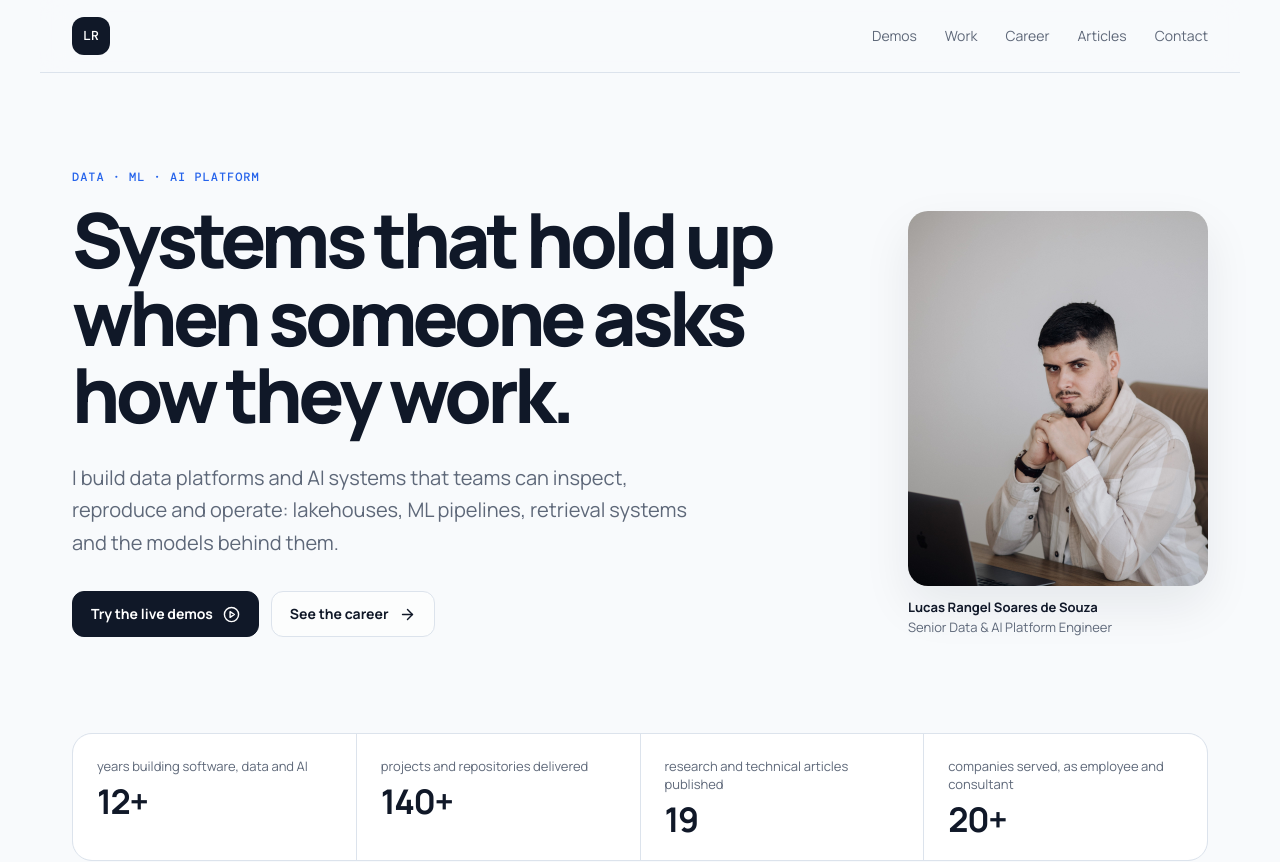
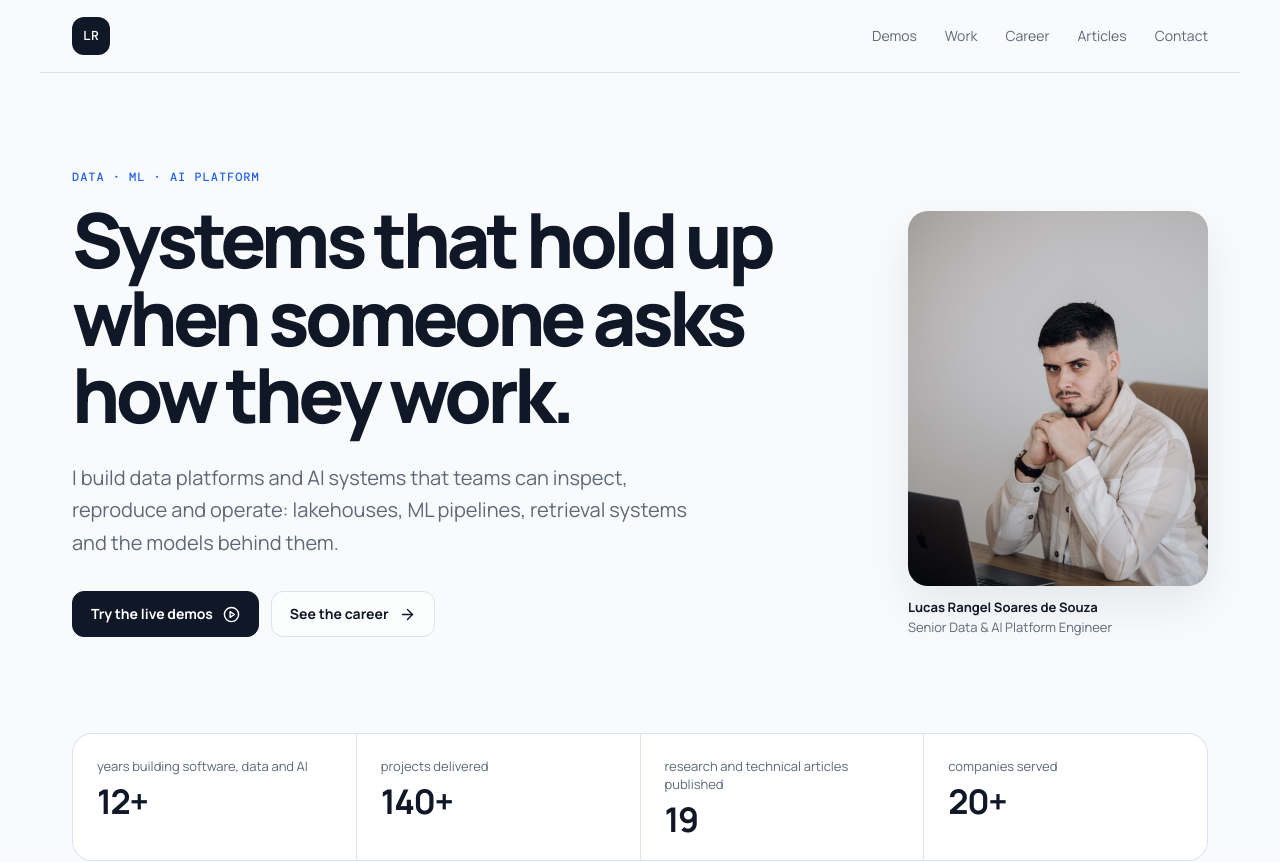
Before and after one commit to LucasRangelSSouza/lucas-rangel-portfolio, a Next.js app: page / in a window 1280 px wide. Shown: the top 862 px of the page. Built offline with nearby package versions, Linux system fonts and the light colour scheme.

Commit message:
Portfolio: shorter labels for the career totals

```diff
--- a/content/portfolio.ts
+++ b/content/portfolio.ts
@@ -23,9 +23,9 @@ export const profile = {
 /** Career totals: employers and consulting clients, projects plus personal and organisation repositories, published articles. */
 export const stats = [
   { value: "12+", label: "years building software, data and AI" },
-  { value: "140+", label: "projects and repositories delivered" },
+  { value: "140+", label: "projects delivered" },
   { value: "19", label: "research and technical articles published" },
-  { value: "20+", label: "companies served, as employee and consultant" },
+  { value: "20+", label: "companies served" },
 ] as const;
 
 /** Every project is running or published; the badge says so. */
```
